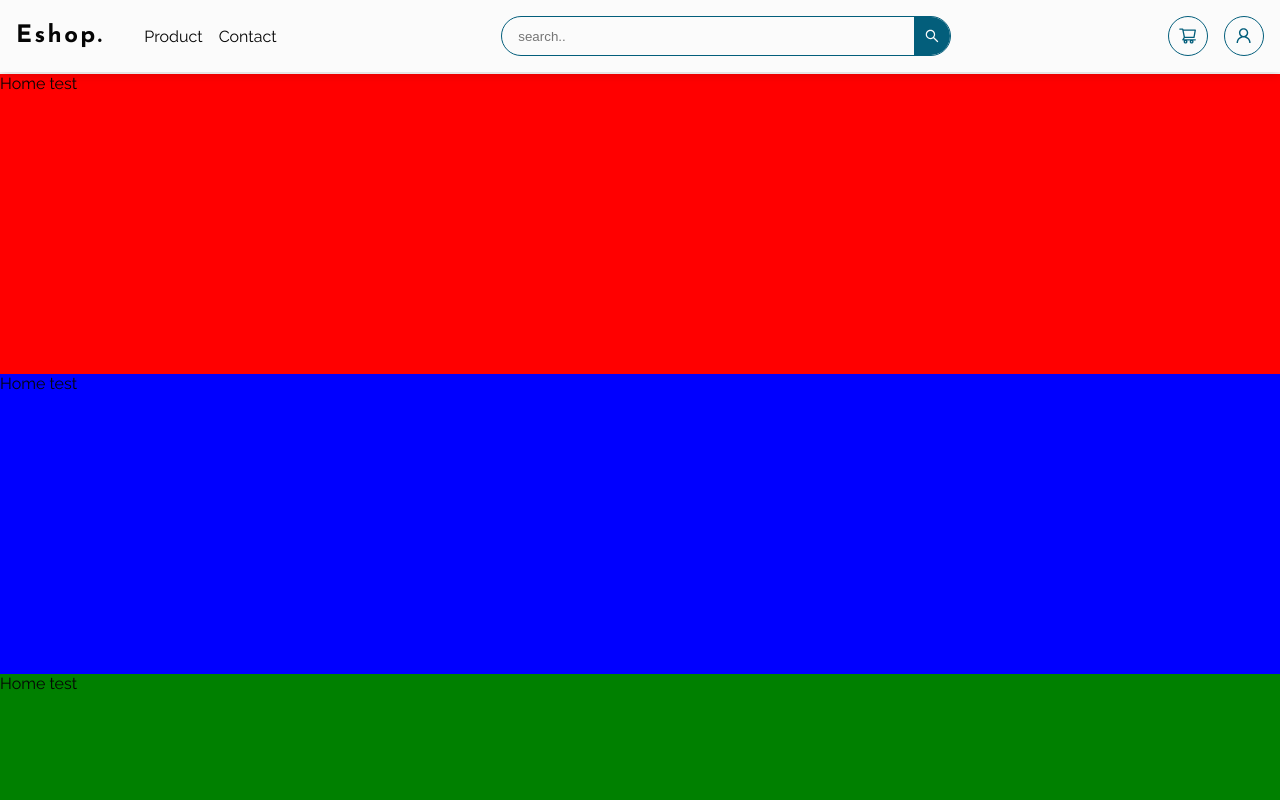
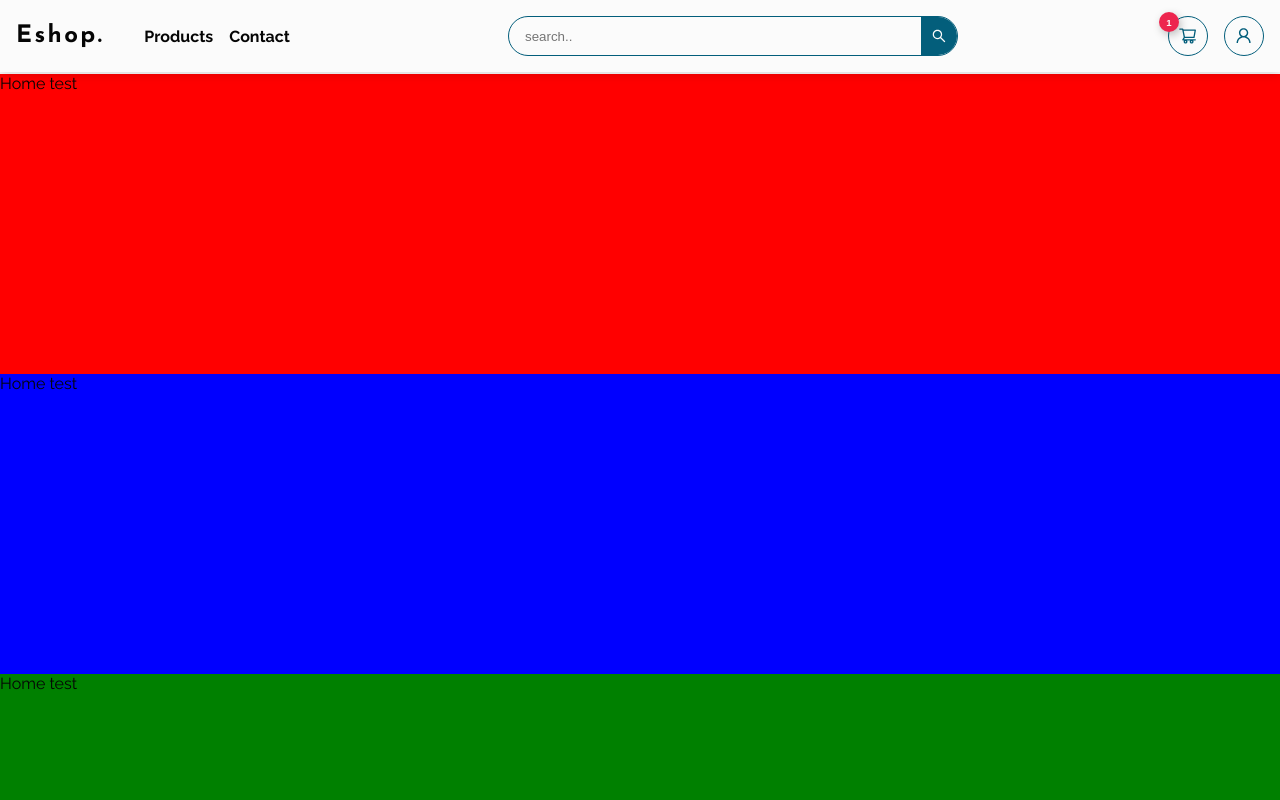
Before and after one commit to Daphaz/eshop, a React (Create React App) app: page / in a window 1280 px wide. Shown: the top 800 px of the page. Built offline with nearby package versions, Linux system fonts and the light colour scheme.

Commit message:
feat(header): hover effect links

```diff
--- a/src/components/Header/Header.jsx
+++ b/src/components/Header/Header.jsx
@@ -1,4 +1,5 @@
 import React from "react";
+import { Link } from "react-router-dom";
 import { SearchBar } from "../SearchBar";
 import { AiOutlineShoppingCart } from "react-icons/ai";
 import { AiOutlineUser } from "react-icons/ai";
@@ -18,10 +19,8 @@ export const Header = () => {
 				<div className="menu_bg"></div>
 				<div className="menu_mobile">
 					<ul>
-						<li>Product</li>
+						<li>Products</li>
 						<li>Contact</li>
-						<li>Cart</li>
-						<li>Login</li>
 					</ul>
 				</div>
 			</div>
@@ -30,8 +29,12 @@ export const Header = () => {
 					<div className="logo">Eshop.</div>
 					<nav className="menu_xl">
 						<ul>
-							<li>Product</li>
-							<li>Contact</li>
+							<li>
+								<Link>Products</Link>
+							</li>
+							<li>
+								<Link>Contact</Link>
+							</li>
 						</ul>
 						<div className="search-container">
 							<SearchBar />
--- a/src/scss/_layout.scss
+++ b/src/scss/_layout.scss
@@ -4,6 +4,9 @@
 	margin: 0;
 	padding: 0;
 	box-sizing: border-box;
+	-webkit-font-smoothing: antialiased;
+	-moz-osx-font-smoothing: grayscale;
+	text-rendering: optimizeLegibility;
 }
 html {
 	font-size: 16px;
@@ -32,6 +35,30 @@ ul {
 a {
 	color: inherit;
 	text-decoration: none;
+	position: relative;
+	&::after,
+	&::before {
+		content: "";
+		position: absolute;
+		right: 0;
+		bottom: 0;
+		width: 0%;
+		border-bottom: 2px solid $primary;
+		transition: width 0.3s ease;
+	}
+	&::before {
+		left: 0;
+	}
+	&:hover {
+		&::after {
+			width: 100%;
+			left: 0;
+		}
+		&::before {
+			width: 100%;
+			right: 0;
+		}
+	}
 }
 
 .container {
--- a/src/scss/components/_header.scss
+++ b/src/scss/components/_header.scss
@@ -8,13 +8,13 @@
 	@include media-max("800px") {
 		padding-right: 48px;
 	}
-	@include media-max("425px") {
+	@include media-max("500px") {
 		padding-right: 0;
 	}
 	.container {
 		@extend %flex-between;
 		height: 100%;
-		@include media-max("425px") {
+		@include media-max("500px") {
 			flex-wrap: wrap;
 		}
 	}
@@ -32,7 +32,7 @@
 		@include media-max("800px") {
 			margin-left: 0;
 		}
-		@include media-max("425px") {
+		@include media-max("500px") {
 			order: 3;
 			margin-top: 1rem;
 		}
@@ -44,6 +44,7 @@
 			}
 			li {
 				margin: 0 0.5rem;
+				font-weight: bold;
 			}
 		}
 		.search-container {
@@ -54,9 +55,6 @@
 	.btn-container {
 		@extend %flex-align;
 		justify-content: flex-end;
-		@include media-max("800px") {
-			display: none;
-		}
 		button {
 			@extend %flex-center;
 			width: 40px;
@@ -67,13 +65,45 @@
 			color: $primary;
 			background-color: $white;
 		}
+		button:first-child {
+			position: relative;
+			&:hover {
+				&::after {
+					transform: scale(1.1) rotate(-30deg);
+				}
+			}
+		}
+		button:first-child::after {
+			@extend %flex-center;
+			content: "1";
+			font-size: 0.6rem;
+			font-weight: bold;
+			vertical-align: middle;
+			line-height: normal;
+			position: absolute;
+			top: -5px;
+			left: -10px;
+			width: 20px;
+			height: 20px;
+			border-radius: 50%;
+			background-color: $red;
+			color: $white;
+			box-shadow: 2px 3px 8px rgba(0, 0, 0, 0.25);
+			transition: transform 0.1s ease;
+		}
 		button:last-child {
 			margin-left: 1rem;
+			@include media-max("800px") {
+				margin-left: 0.5rem;
+			}
+			@include media-max("500px") {
+				margin-right: 48px;
+			}
 		}
 	}
 }
 .menu_sm {
-	position: absolute;
+	position: fixed;
 	top: 1rem;
 	right: 1rem;
 	display: none;
@@ -81,9 +111,6 @@
 	z-index: 10;
 	@include media-max("800px") {
 		display: block;
-	}
-	@include media-max("425px") {
-		top: 0.5rem;
 	}
 	button {
 		@extend %flex-center;
@@ -111,8 +138,8 @@
 	z-index: 5;
 	.menu_bg {
 		position: absolute;
-		top: 1rem;
-		right: 1rem;
+		top: 1.25rem;
+		right: 1.25rem;
 		width: 30px;
 		height: 30px;
 		border-radius: 50%;
--- a/src/scss/components/_searchBar.scss
+++ b/src/scss/components/_searchBar.scss
@@ -12,7 +12,7 @@
 	@include media-max("800px") {
 		margin: 0 0.5rem;
 	}
-	@include media-max("425px") {
+	@include media-max("500px") {
 		margin: 0;
 	}
 	input {
@@ -31,4 +31,10 @@
 		color: $white;
 		font-size: 1rem;
 	}
+	.icon-search {
+		transition: transform 0.3s cubic-bezier(0, 2, 0.84, 0.65);
+	}
+	.icon-search:hover {
+		transform: scale(1.2);
+	}
 }
```
